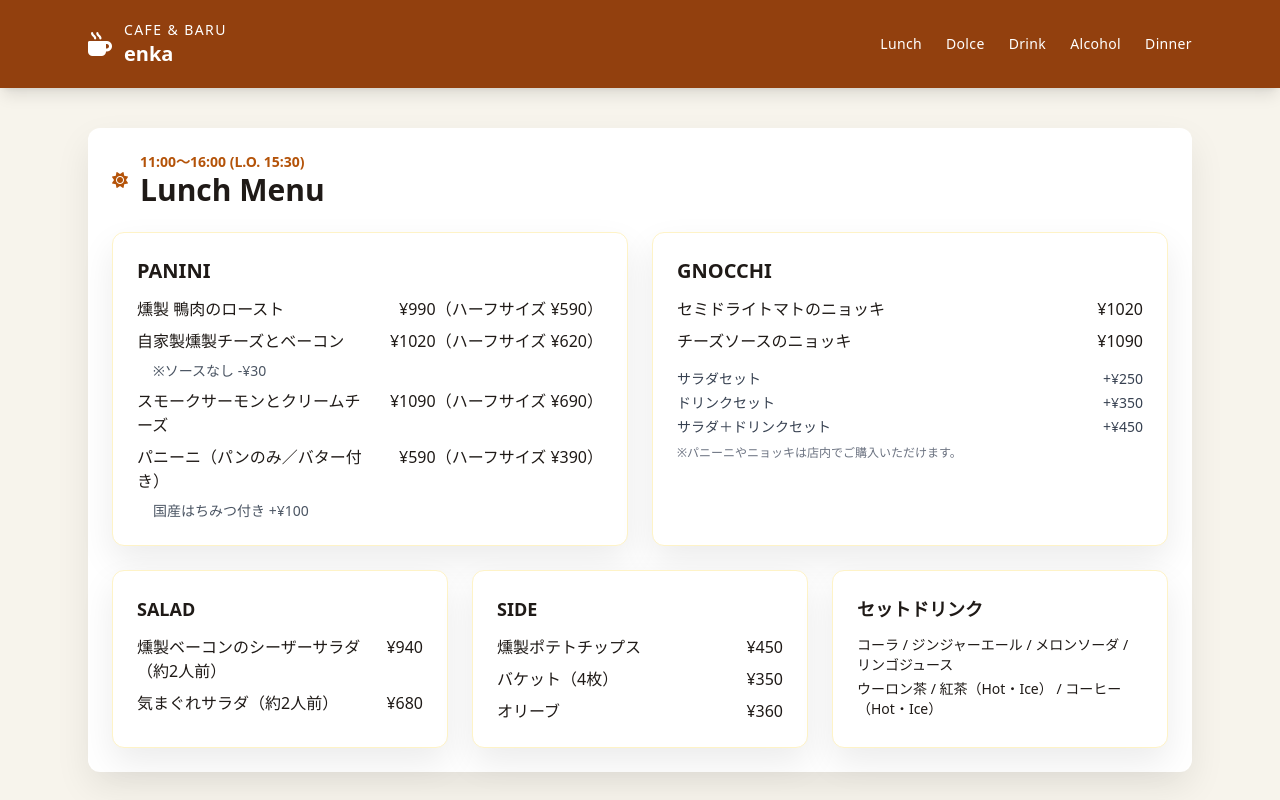
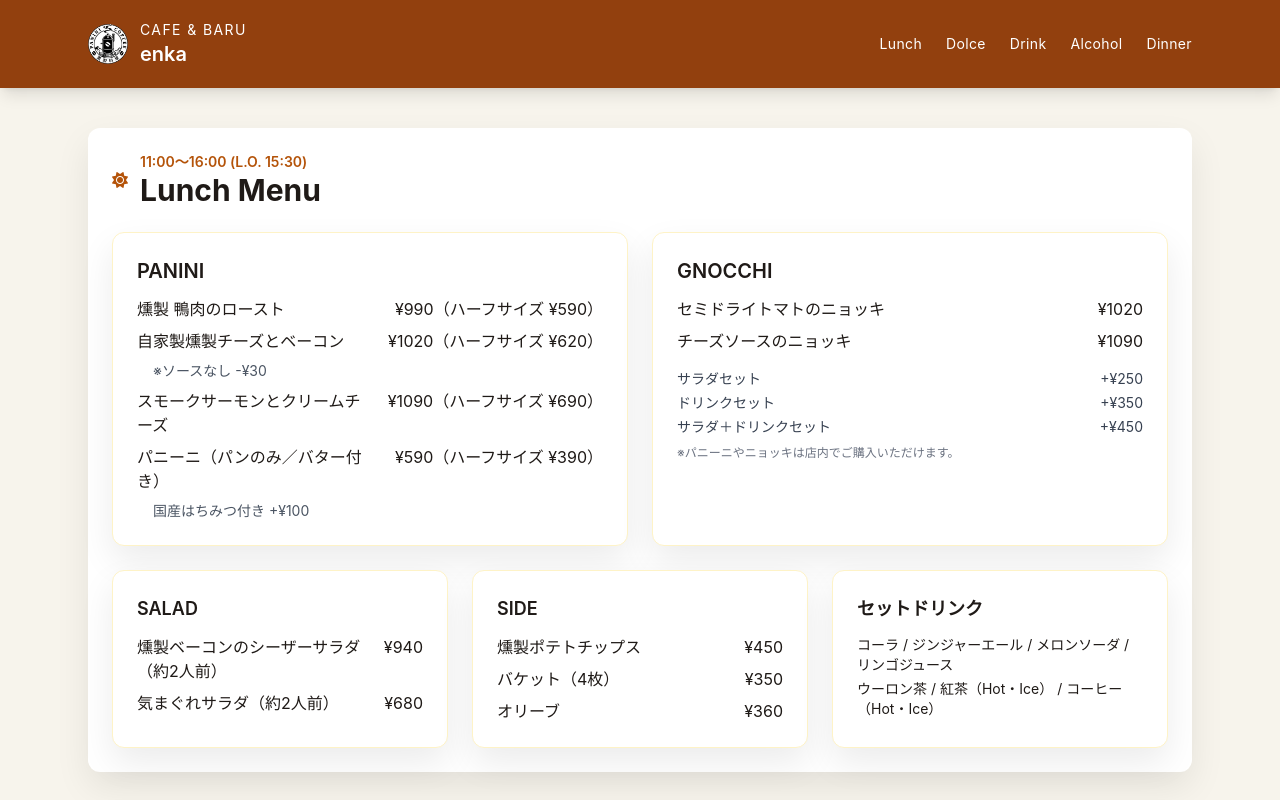
Before and after one commit to zishounekonanoda/enka-cafe-baru, a plain HTML site: page menu.html in a window 1280 px wide. Shown: the top 800 px of the page. Drawn offline with nearby package versions, Linux system fonts and the light colour scheme; a web font is replaced by a local one.

Commit message:
Add loader logo and font to menu

```diff
--- a/menu.html
+++ b/menu.html
@@ -7,8 +7,15 @@
     <script src="https://cdn.tailwindcss.com"></script>
     <link rel="stylesheet" href="https://cdnjs.cloudflare.com/ajax/libs/font-awesome/6.4.0/css/all.min.css">
     <style>
+        @font-face {
+            font-family: 'YourLocalFontName';
+            src: url('./fonts/59314.ttf') format('truetype');
+            font-weight: normal;
+            font-style: normal;
+            font-display: swap;
+        }
         body {
-            font-family: "Noto Sans JP", "Noto Serif JP", system-ui, -apple-system, BlinkMacSystemFont, "Segoe UI", sans-serif;
+            font-family: 'YourLocalFontName', 'Inter', 'Noto Serif JP', system-ui, -apple-system, BlinkMacSystemFont, "Segoe UI", sans-serif;
             background: #f7f4ec;
             color: #1f1a17;
         }
@@ -26,18 +33,51 @@
         .price {
             white-space: nowrap;
         }
+        @keyframes spin {
+            from { transform: rotate(0deg); }
+            to { transform: rotate(360deg); }
+        }
+        #loader {
+            position: fixed;
+            inset: 0;
+            z-index: 100;
+            display: flex;
+            align-items: center;
+            justify-content: center;
+            background: #fff;
+            transition: opacity 0.6s ease, visibility 0.6s ease;
+        }
+        #loader.fade-out {
+            opacity: 0;
+            visibility: hidden;
+        }
+        #loader img {
+            width: 9rem;
+            height: 9rem;
+            animation: spin 1.5s linear infinite;
+        }
+        main {
+            opacity: 0;
+            transition: opacity 0.6s ease;
+        }
+        main.content-visible {
+            opacity: 1;
+        }
     </style>
 </head>
 <body class="min-h-screen">
+    <div id="loader">
+        <img src="./images/load.png" alt="loading logo">
+    </div>
     <header class="bg-amber-800 text-white shadow-lg">
         <div class="max-w-6xl mx-auto px-6 py-5 flex items-center justify-between">
-            <div class="flex items-center space-x-3">
-                <i class="fa-solid fa-mug-hot text-2xl"></i>
+            <a href="index.html" class="flex items-center space-x-3">
+                <img src="./images/load.png" alt="enka logo" class="h-10 w-10">
                 <div>
                     <p class="text-sm uppercase tracking-widest">Cafe & Baru</p>
                     <p class="text-xl font-semibold">enka</p>
                 </div>
-            </div>
+            </a>
             <nav class="hidden md:flex space-x-6 text-sm tracking-wide">
                 <a href="#lunch" class="hover:text-amber-200">Lunch</a>
                 <a href="#dolce" class="hover:text-amber-200">Dolce</a>
@@ -399,5 +439,15 @@
             <p class="text-xs text-stone-400">&copy; 2025 Cafe &amp; Baru enka</p>
         </div>
     </footer>
+    <script>
+        window.addEventListener('load', () => {
+            const loader = document.getElementById('loader');
+            const main = document.querySelector('main');
+            setTimeout(() => {
+                loader.classList.add('fade-out');
+                main.classList.add('content-visible');
+            }, 200);
+        });
+    </script>
 </body>
 </html>
```
